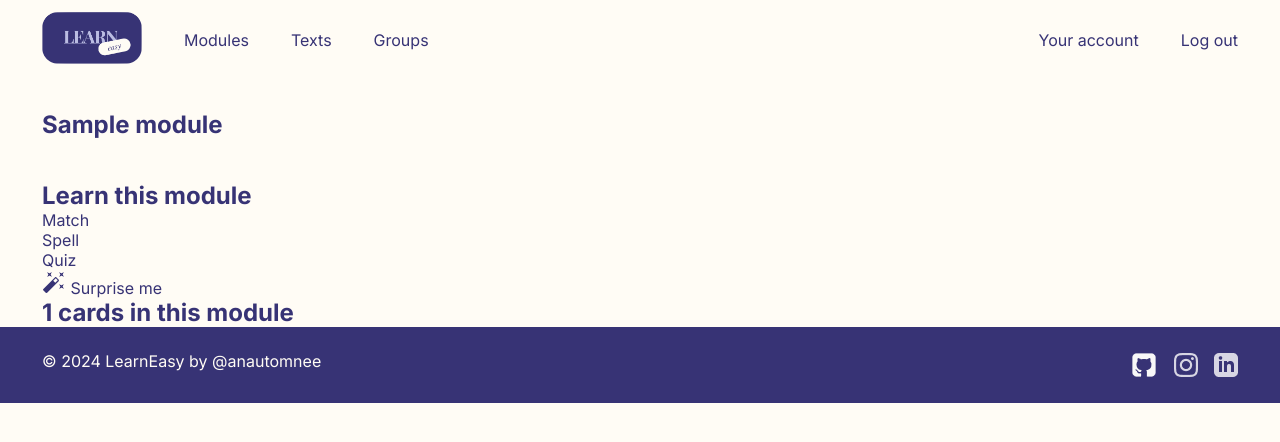
After one commit to anautomnee/cs50web_final, a Django app: page /module/1 in a window 1280 px wide. The commit adds this page. Shown: the top 442 px of the page. Run offline with Django 5.2, Linux system fonts and the light colour scheme; a user stored in the database is signed in; tables that the repository leaves empty hold one stand-in row (values such as "Sample post"); some libraries are stand-ins or nearby versions.

Commit message:
start module page

```diff
--- a/cs50w_final/learneasy/admin.py
+++ b/cs50w_final/learneasy/admin.py
@@ -1,5 +1,9 @@
 from django.contrib import admin
-from .models import User
+from .models import User, Group, Module, Text, Card
 
 
 admin.site.register(User)
+admin.site.register(Group)
+admin.site.register(Module)
+admin.site.register(Text)
+admin.site.register(Card)
--- a/cs50w_final/learneasy/models.py
+++ b/cs50w_final/learneasy/models.py
@@ -10,7 +10,7 @@ class Group(models.Model):
 
 class Module(models.Model):
     module_name = models.CharField(max_length=64)
-    model_group = models.ForeignKey(Group, on_delete=models.CASCADE, related_name="group_modules")
+    model_group = models.ForeignKey(Group, on_delete=models.CASCADE, related_name="group_modules", null=True)
     module_owner = models.ForeignKey(User, on_delete=models.CASCADE,  related_name="user_modules")
 
 class Text(models.Model):
--- a/cs50w_final/learneasy/static/learneasy/styles.css
+++ b/cs50w_final/learneasy/static/learneasy/styles.css
@@ -143,6 +143,10 @@ footer {
     padding: 24px 42px;
 }
 
+
+/* NEW MODULE PAGE */
+
+
 .new_module_name {
     display: flex;
     flex-direction: column;
@@ -238,3 +242,10 @@ footer {
     align-items: center;
     font-weight: 500;
 }
+
+
+/* MODULE VIEW PAGE */
+
+#module_header {
+    margin-bottom: 42px;
+}
--- a/cs50w_final/learneasy/templates/learneasy/add_module.html
+++ b/cs50w_final/learneasy/templates/learneasy/add_module.html
@@ -3,7 +3,9 @@
 {% block main %}
     <div class="main">
         <h1>Create a new module</h1>
-        <form action="" method="post">
+        <form action="{% url 'add_module' %}" method="post">
+            {% csrf_token %}
+            <input type="submit" value="Create module">
             <div class="new_module_name">
                 <label for="new_module_name">Module name:</label>
                 <input type="text" name="new_module_name" id="new_module_name" placeholder="E.g My new module">
--- /dev/null
+++ b/cs50w_final/learneasy/templates/learneasy/error.html
@@ -0,0 +1,5 @@
+{% extends "learneasy/layout.html" %}
+
+{% block main %}
+    <h2>No access</h2>
+{% endblock %}
--- a/cs50w_final/learneasy/templates/learneasy/index.html
+++ b/cs50w_final/learneasy/templates/learneasy/index.html
@@ -10,6 +10,12 @@
                     <div></div>
                     <h3><a href="{% url 'add_module' %}">Create a new module</a></h3>
                 </div>
+                {% for module in modules %}
+                    <div class="module-small-card">
+                        <div></div>
+                        <h3><a href="{% url 'module' module.id %}">{{ module.module_name }}</a></h3>
+                    </div>
+                {% endfor %}
             </div>
         </div>
         <h1>Recent texts</h1>
--- /dev/null
+++ b/cs50w_final/learneasy/templates/learneasy/module.html
@@ -0,0 +1,24 @@
+{% extends "learneasy/layout.html" %}
+{% load static %}
+
+{% block main %}
+    <div class="main">
+        <h1 id="module_header">{{ module.module_name }} </h1>
+        <div class="module_top">
+            <div class="preview_card_container">
+                <div class="preview_card">
+
+                </div>
+                <div class="preview_card_controls"></div>
+            </div>
+            <div class="learn_types_container">
+                <h2>Learn this module</h2>
+                <p>Match</p>
+                <p>Spell</p>
+                <p>Quiz</p>
+                <p><img src="{% static 'learneasy/mdi_magic.png' %}" alt="surprise_icon"> Surprise me</p>
+            </div>
+        </div>
+        <h1>{{ cards_count }} cards in this module</h1>
+    </div>
+{% endblock %}
--- a/cs50w_final/learneasy/urls.py
+++ b/cs50w_final/learneasy/urls.py
@@ -8,4 +8,5 @@ urlpatterns = [
     path("register", views.register, name="register"),
     path("logout", views.logout_view, name="logout"),
     path("add_module", views.add_module, name="add_module"),
+    path("module/<int:id>", views.module, name="module"),
 ]
--- a/cs50w_final/learneasy/views.py
+++ b/cs50w_final/learneasy/views.py
@@ -1,9 +1,13 @@
 from django.shortcuts import render, redirect
 from django.contrib.auth import authenticate, login, logout
-from .models import User
+from .models import User, Group, Module, Text, Card
 
 def index(request):
-    return render(request, "learneasy/index.html")
+    current_user = User.objects.get(username=request.user.username)
+    user_modules = current_user.user_modules.all()
+    return render(request, "learneasy/index.html", {
+        "modules": user_modules
+    })
 
 def login_view(request):
     if request.method == "POST":
@@ -45,5 +49,38 @@ def register(request):
 
 def add_module(request):
     if request.method == "POST":
+        current_user = User.objects.get(username=request.user.username)
+        module_name = ''
+        new_module = ''
+        new_term = ''
+        new_def = ''
+        for key, value in request.POST.items():
+            if key != 'csrfmiddlewaretoken' and value:
+                if key == 'new_module_name':
+                    module_name = value
+                    new_module = Module(module_name=module_name, module_owner=current_user)
+                    new_module.save()
+                    continue
+                if key.startswith('term'):
+                    new_term = value
+                    continue
+                if key.startswith('def'):
+                    new_def = value
+                    new_card = Card(term=new_term, definition=new_def, card_module=new_module)
+                    new_card.save()
+
         return redirect("index")
     return render(request, "learneasy/add_module.html")
+
+def module(request, id):
+    current_module = Module.objects.get(id=id)
+    if current_module.module_owner.username != request.user.username:
+        return render(request, "learneasy/error.html")
+
+    cards = current_module.module_cards.all()
+    cards_count = len(cards)
+    return render(request, "learneasy/module.html", {
+        "module": current_module,
+        "cards": cards,
+        "cards_count": cards_count
+    })
```
Also changed, not shown: cs50w_final/learneasy/migrations/0004_alter_module_model_group.py (added), cs50w_final/learneasy/migrations/0005_alter_module_model_group.py (added), cs50w_final/learneasy/static/learneasy/mdi_magic.png (added).
